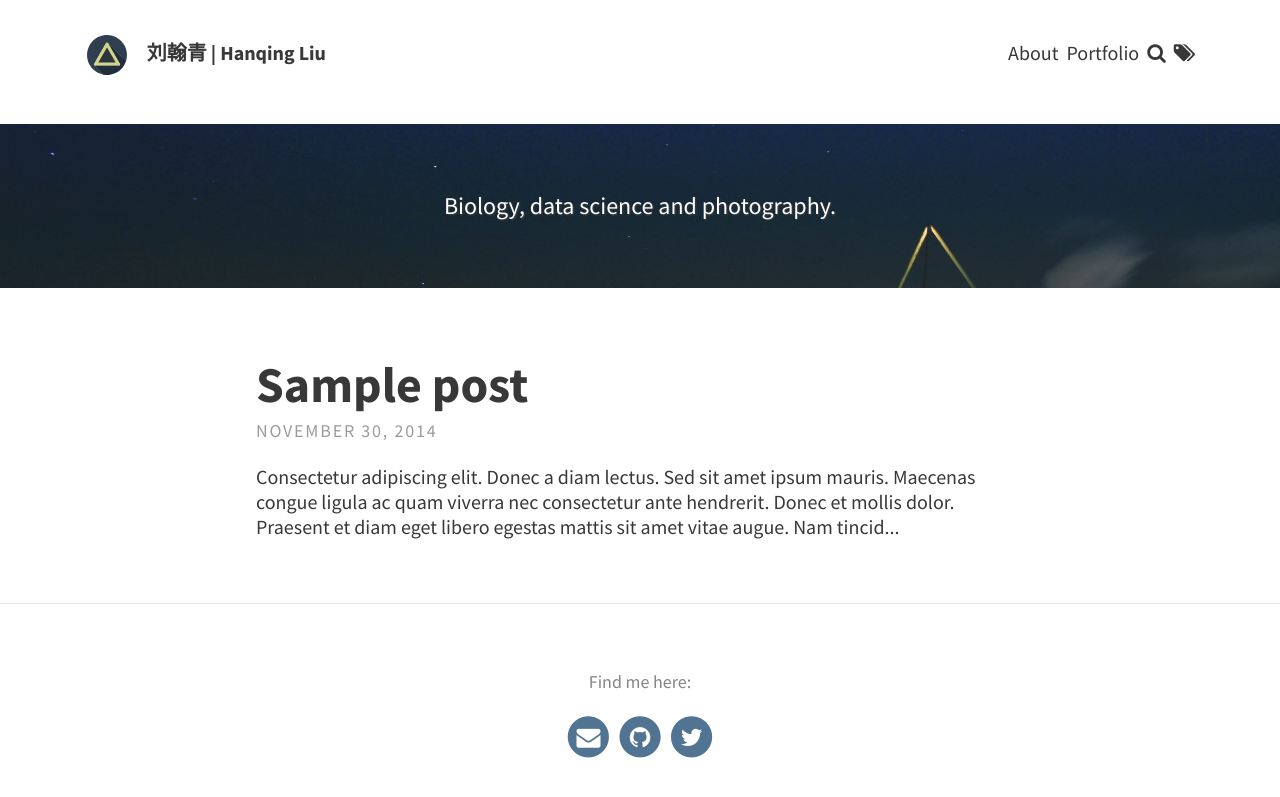
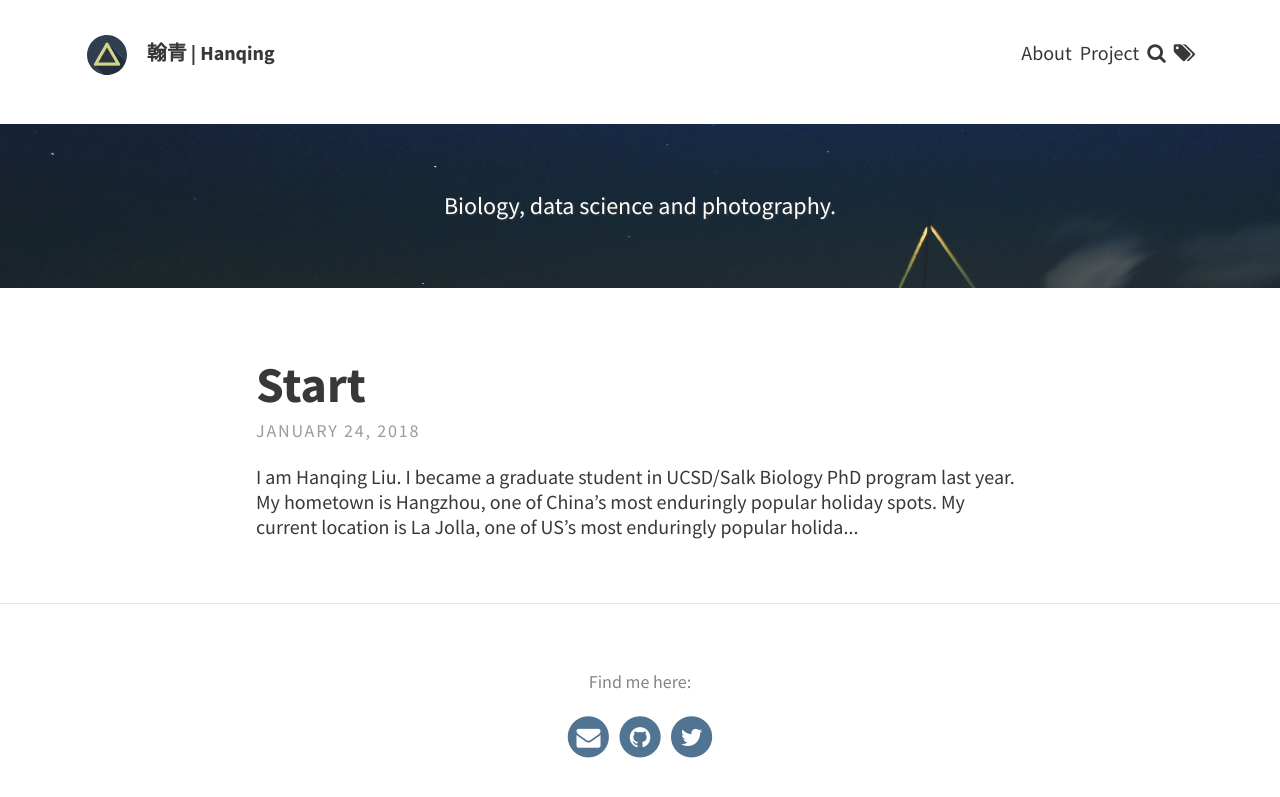
Before and after one commit to lhqing/lhqing.github.io, a Jekyll site: the page built from index.html, in a window 1280 px wide. Shown: the top 797 px of the page. Built offline with Jekyll 4.4.1, drawn with Linux system fonts in a browser that asks for light colours; the list of posts is cut into pages by our own code.

Commit message:
01182018

```diff
--- a/_config.yml
+++ b/_config.yml
@@ -5,7 +5,7 @@ url: "https://hanqing.zone/"
 # THEME-SPECIFIC CONFIGURATION
 theme_settings:
   # Meta
-  title: 刘翰青 | Hanqing Liu
+  title: 翰青 | Hanqing
   avatar: assets/img/triangle.svg
   favicon: assets/favicon.ico
   gravatar: # Email MD5 hash
--- a/_includes/navbar.html
+++ b/_includes/navbar.html
@@ -31,7 +31,7 @@
         {% if site.theme_settings.portfolio %}
         <li>
             <a class="clear" href="{{ site.url }}{{ site.baseurl }}/portfolio">
-                Portfolio
+                Project
             </a>
         </li>
         {% endif %}
--- a/_layouts/search.html
+++ b/_layouts/search.html
@@ -45,7 +45,7 @@ layout: page
             searchResultTemplate: '<div class="search-title"><a href="{url}"><h3> {title}</h3></a><div class="meta">{date} <div class="right"><i class="fa fa-tag"></i> {tags}</div></div><p>{category}</p></div><hr> ',
             noResultsText: 'No results found',
             limit: 10,
-            fuzzy: true,
+            fuzzy: false,
             exclude: []
         })
     </script>
--- a/_posts/2014-11-30-sample-post.md
+++ /dev/null
@@ -1,22 +0,0 @@
----
-layout: post
-title: Sample post
-tags: [Test, Lorem, Ipsum]
----
-Consectetur adipiscing elit. Donec a diam lectus. Sed sit amet ipsum mauris. Maecenas congue ligula ac quam viverra nec consectetur ante hendrerit. Donec et mollis dolor. Praesent et diam eget libero egestas mattis sit amet vitae augue. Nam tincidunt congue enim, ut porta lorem lacinia consectetur. Donec ut libero sed arcu vehicula ultricies a non tortor. Lorem ipsum dolor sit amet, consectetur adipiscing elit. Aenean ut gravida lorem.
-
-* Consectetur adipiscing elit
-* Donec a diam lectus
-* Sed sit amet ipsum mauris
-
-Ut turpis felis, pulvinar a semper sed, adipiscing id dolor. Pellentesque auctor nisi id magna consequat sagittis. Curabitur dapibus enim sit amet elit pharetra tincidunt feugiat nisl imperdiet. Ut convallis libero in urna ultrices accumsan. Donec sed odio eros. Donec viverra mi quis quam pulvinar at malesuada arcu rhoncus. Cum sociis natoque penatibus et magnis dis parturient montes, nascetur ridiculus mus. In rutrum accumsan ultricies. Mauris vitae nisi at sem facilisis semper ac in est.
-
-Nunc diam velit, adipiscing ut tristique vitae, sagittis vel odio. Maecenas convallis ullamcorper ultricies. Curabitur ornare, ligula *semper consectetur sagittis*, nisi diam iaculis velit, id fringilla sem nunc vel mi. Nam dictum, odio nec pretium volutpat, arcu ante placerat erat, non tristique elit urna et turpis. Quisque mi metus, ornare sit amet fermentum et, tincidunt et orci. Fusce eget orci a orci congue vestibulum.
-
-Ut dolor diam, elementum et vestibulum eu, porttitor vel elit. Curabitur venenatis pulvinar tellus gravida ornare. Sed et erat faucibus nunc euismod ultricies ut id justo. Nullam cursus suscipit nisi, et ultrices justo sodales nec. Fusce venenatis facilisis lectus ac semper. Aliquam at massa ipsum. Quisque bibendum purus convallis nulla ultrices ultricies. Nullam aliquam, mi eu aliquam tincidunt, purus velit laoreet tortor, viverra pretium nisi quam vitae mi. Fusce vel volutpat elit. Nam sagittis nisi dui.
-
-> Suspendisse lectus leo, consectetur in tempor sit amet, placerat quis neque
-
-Etiam luctus porttitor lorem, sed suscipit est rutrum non. Curabitur lobortis nisl a enim congue semper. Aenean commodo ultrices imperdiet. Vestibulum ut justo vel sapien venenatis tincidunt.
-
-Phasellus eget dolor sit amet ipsum dapibus condimentum vitae quis lectus. Aliquam ut massa in turpis dapibus convallis. Praesent elit lacus, vestibulum at malesuada et, ornare et est. Ut augue nunc, sodales ut euismod non, adipiscing vitae orci. Mauris ut placerat justo. Mauris in ultricies enim. Quisque nec est eleifend nulla ultrices egestas quis ut quam. Donec sollicitudin lectus a mauris pulvinar id aliquam urna cursus. Cras quis ligula sem, vel elementum mi. Phasellus non ullamcorper urna.
--- /dev/null
+++ b/_posts/2018-01-24-sample-post.md
@@ -0,0 +1,15 @@
+---
+layout: post
+title: Start
+tags: [Blog]
+---
+
+I am Hanqing Liu.
+
+I became a graduate student in UCSD/Salk Biology PhD program last year.
+
+My hometown is Hangzhou, [one of China's most enduringly popular holiday spots](https://www.lonelyplanet.com/china/zhejiang/hangzhou).
+
+My current location is La Jolla, one of US's most enduringly popular holiday spots.
+
+I'm not joking.
--- a/pages/portfolio.html
+++ b/pages/portfolio.html
@@ -1,8 +1,8 @@
 ---
 layout: bootstrap
-title : Portfolio
+title : Projects
 permalink: /portfolio/
-subtitle: "Projects I am working on"
+subtitle: "What I am working on"
 feature-img: "assets/img/pexels/computer.jpeg"
 hide: true
 ---
```
Also changed, not shown: _portfolio/cake.md (deleted, +0 -11 lines), _portfolio/circus.md (deleted, +0 -11 lines), _portfolio/gitlecture.md (deleted, +0 -11 lines), _portfolio/hanoi.md (deleted, +0 -10 lines), _portfolio/jekyllblog.md (deleted, +0 -9 lines), _portfolio/ninja.md (deleted, +0 -11 lines), _portfolio/safe.md (deleted, +0 -11 lines), _portfolio/submarine.md (deleted, +0 -10 lines), _portfolio/tictactoe.md (deleted, +0 -9 lines), pages/about.md (+1 -1 lines), 1 other file.
